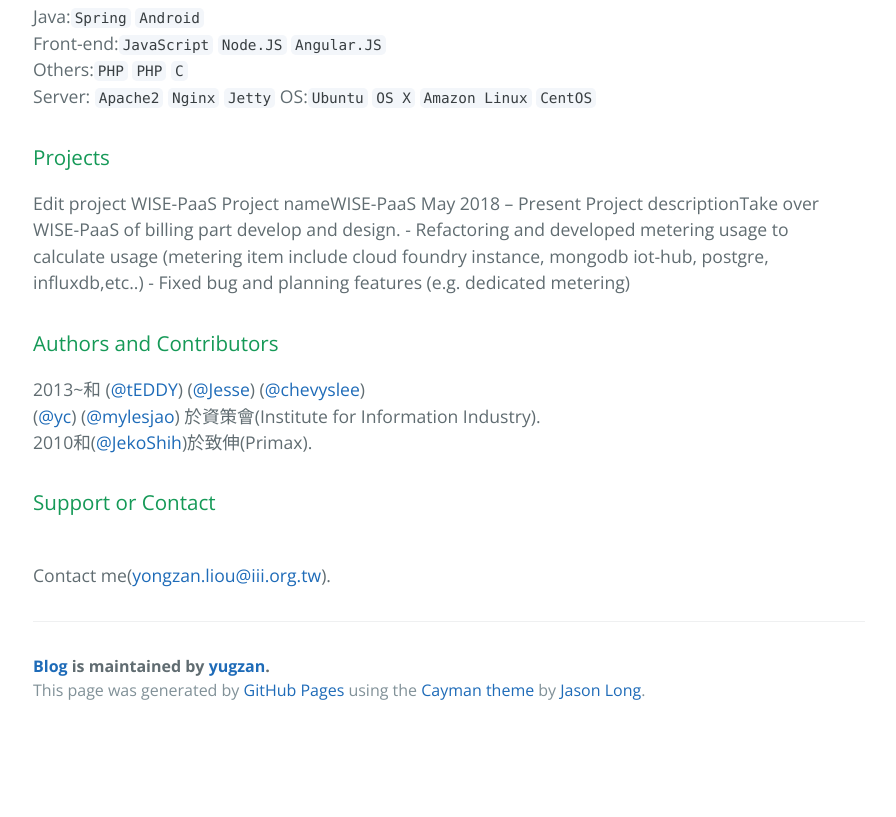
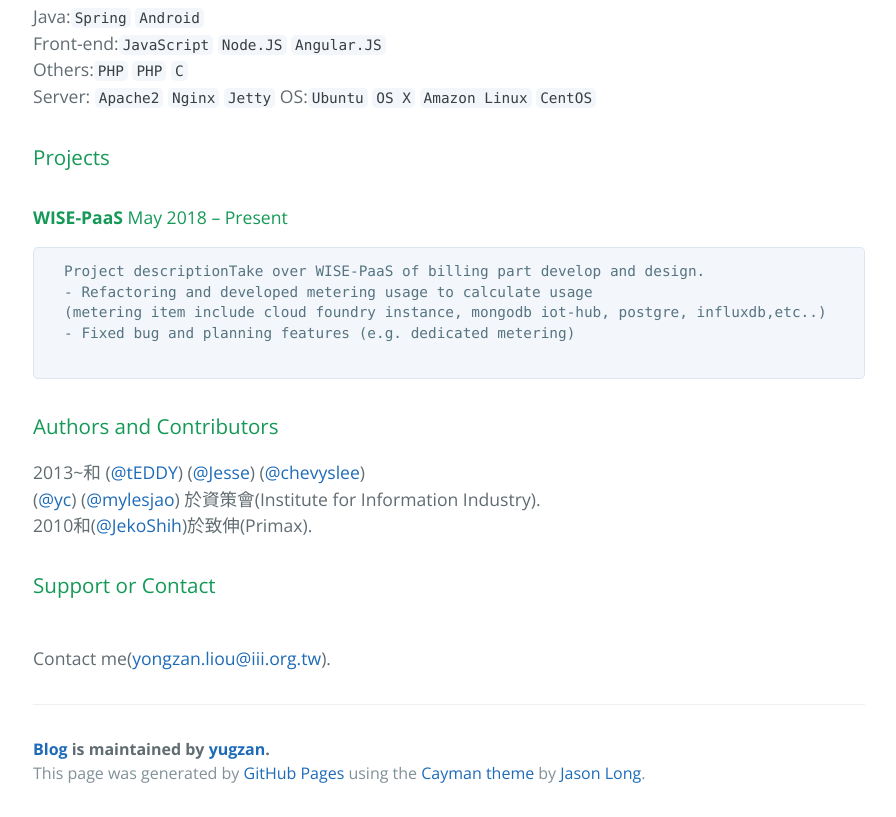
Before and after one commit to yugzan/blog, a plain HTML site: page index.html in a window 1280 px wide. Shown: the part 920-1737 px from the top of the page, without its empty margins (191-1087 px from the left). Before the commit the page ends 1654 px from the top, so only its background shows below. Drawn offline with nearby package versions, Linux system fonts and the light colour scheme.

Commit message:
update index

```diff
--- a/index.html
+++ b/index.html
@@ -56,14 +56,13 @@ OS:<code>Ubuntu</code> <code>OS X</code> <code>Amazon Linux</code> <code>CentOS<
 <a id="Projects" class="anchor" href="#projects" aria-hidden="true"><span class="octicon octicon-link"></span></a>
 Projects</h3>
 <p>
-  Edit project WISE-PaaS
-  Project nameWISE-PaaS
-  May 2018 – Present
-
+  <h4><b>WISE-PaaS</b> May 2018 – Present</h4>
+  <pre>
   Project descriptionTake over WISE-PaaS of billing part develop and design.
   - Refactoring and developed metering usage to calculate usage
   (metering item include cloud foundry instance, mongodb iot-hub, postgre, influxdb,etc..)
   - Fixed bug and planning features (e.g. dedicated metering)
+  </pre>
 </p>
 <h3>
 <a id="authors-and-contributors" class="anchor" href="#authors-and-contributors" aria-hidden="true"><span class="octicon octicon-link"></span></a>Authors and Contributors</h3>
```
